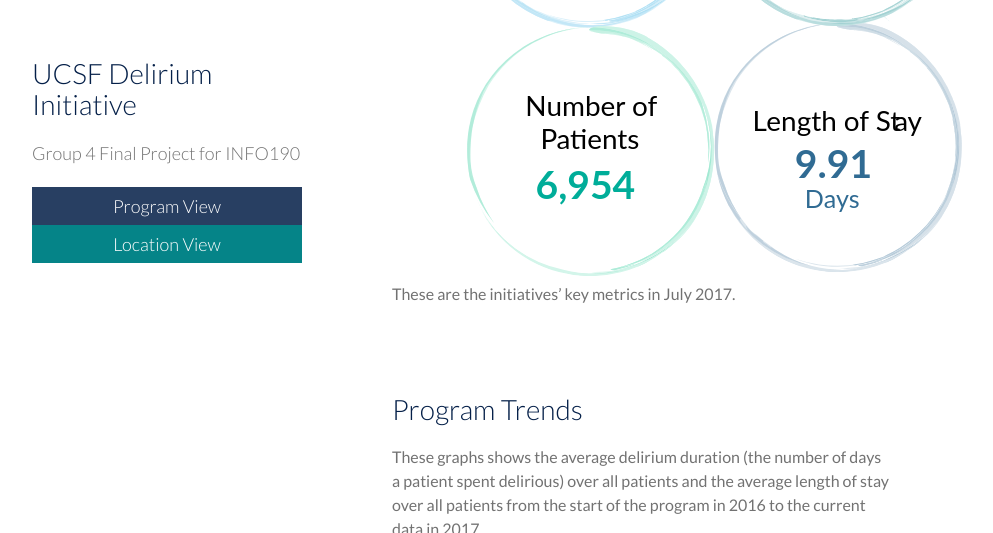
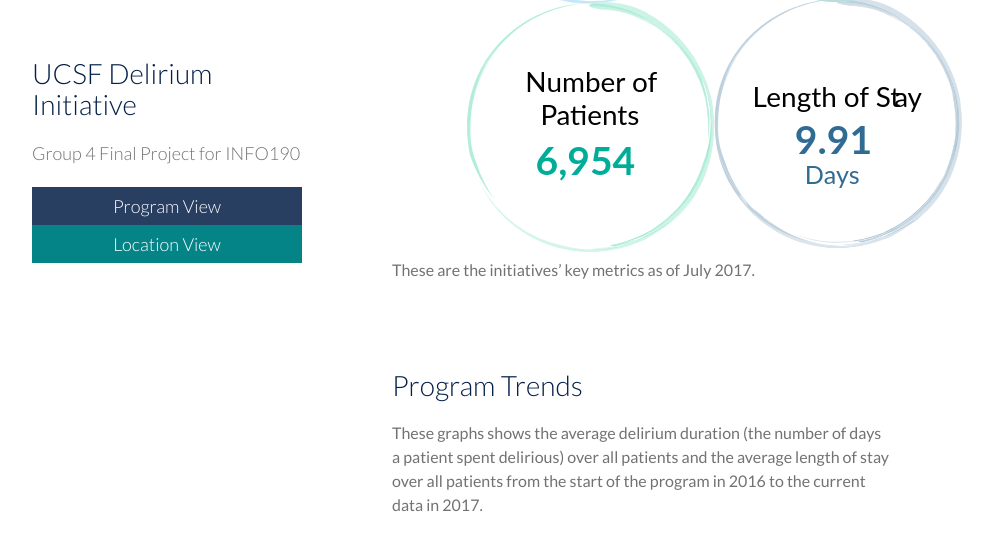
Before and after one commit to uadjet/DataViz4Delirium, a Jekyll site: the page built from index.md, in a window 1280 px wide and 900 px high, scrolled down 794 px, cut to the strip 0-533 px from the top of the window. Shown: the whole strip, without its empty margins (178-1171 px from the left). Built offline with Jekyll 4.4.1, drawn with Linux system fonts in a browser that asks for light colours; a script that is not in the unit is left out.

Commit message:
Post Fix wording change

```diff
--- a/index.md
+++ b/index.md
@@ -4,7 +4,7 @@ title: Program Overview
 ---
 {% include header_Program.html %}
 
-<br><br>
+<br>
 
 
 # Delirium Reduction Initiative
@@ -15,7 +15,7 @@ This dashboard presents an overview of the performance of the DRI since it began
 <br><br>
 
 {% include program/stats.html %}
-These are the initiatives’ key metrics in July 2017.
+These are the initiatives’ key metrics as of July 2017.
 
 <br><br>
 
```
